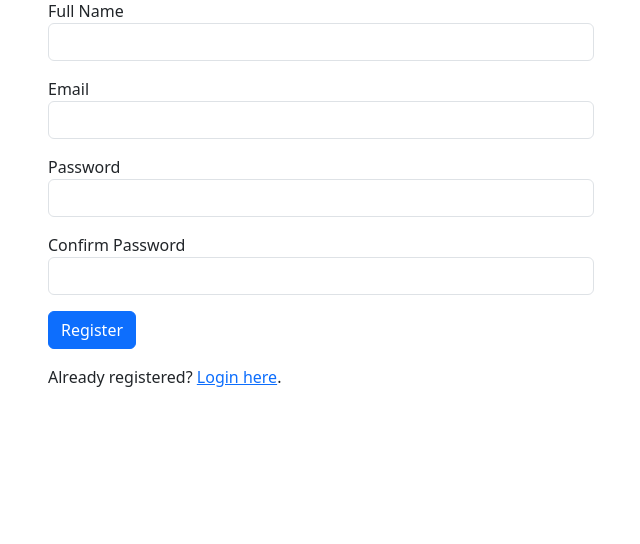
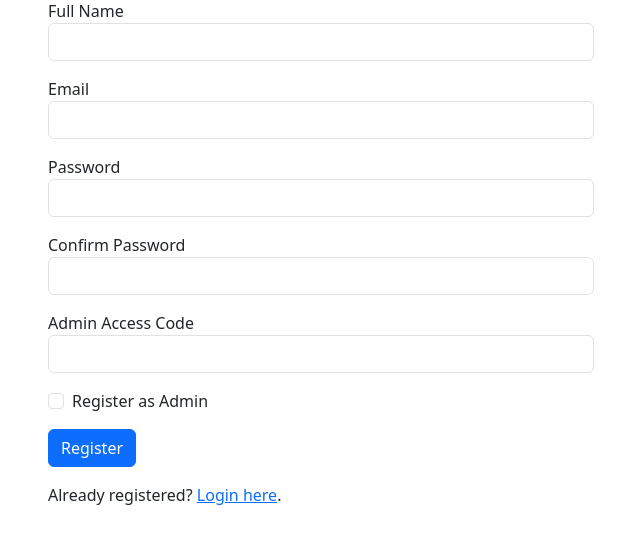
Before and after one commit to OreAdebiyi14/BookshopCA4, a Flask app: page /register in a window 1280 px wide. Shown: the part 143-687 px from the top of the page, without its empty margins (319-959 px from the left). Run offline with Flask 3, Linux system fonts and the light colour scheme.

Commit message:
commit 3: added the admin section

```diff
--- a/bookshop/app/forms.py
+++ b/bookshop/app/forms.py
@@ -1,5 +1,5 @@
 from flask_wtf import FlaskForm
-from wtforms import FloatField, IntegerField, StringField, PasswordField, SubmitField, TextAreaField
+from wtforms import BooleanField, FloatField, IntegerField, StringField, PasswordField, SubmitField, TextAreaField
 from wtforms.validators import InputRequired, Email, Length, EqualTo
 
 class RegisterForm(FlaskForm):
@@ -7,11 +7,14 @@ class RegisterForm(FlaskForm):
     email = StringField('Email', validators=[InputRequired(), Email()])
     password = PasswordField('Password', validators=[InputRequired(), Length(min=6)])
     confirm_password = PasswordField('Confirm Password', validators=[InputRequired(), EqualTo('password')])
+    admin_code = StringField('Admin Access Code')
+    is_admin = BooleanField('Register as Admin')
     submit = SubmitField('Register')
 
 class LoginForm(FlaskForm):
     email = StringField('Email', validators=[InputRequired(), Email()])
     password = PasswordField('Password', validators=[InputRequired()])
+    is_admin = BooleanField('Login as Admin')
     submit = SubmitField('Login')
 
 class BookForm(FlaskForm):
@@ -20,4 +23,4 @@ class BookForm(FlaskForm):
     price = FloatField('Price', validators=[InputRequired()])
     stock = IntegerField('Stock', validators=[InputRequired()])
     description = TextAreaField('Description')
-    submit = SubmitField('Save Book')
+    submit = SubmitField('Add Book')
--- a/bookshop/app/routes.py
+++ b/bookshop/app/routes.py
@@ -26,12 +26,16 @@ def register():
         new_user = User(
             full_name=form.full_name.data,
             email=form.email.data,
-            password_hash=hashed_password
+            password_hash=hashed_password,
+            is_admin=form.is_admin.data
         )
         db.session.add(new_user)
         db.session.commit()
         flash('Registration successful. Please login.', 'success')
         return redirect(url_for('main.login'))
+    if form.is_admin.data and form.admin_code.data.strip() != "admin123":
+        flash("Invalid admin access code", "danger")
+        return render_template("register.html", form=form)
 
     return render_template('register.html', form=form)
 
@@ -41,8 +45,11 @@ def login():
     if form.validate_on_submit():
         user = User.query.filter_by(email=form.email.data).first()
         if user and check_password_hash(user.password_hash, form.password.data):
+            if form.is_admin.data and not user.is_admin:
+                flash("This account is not an admin!", "danger")
+                return redirect(url_for('main.login'))
             login_user(user)
-            flash('Logged in successfully.', 'success')
+            flash('Login successful!', 'success')
             return redirect(url_for('main.home'))
         flash('Invalid email or password', 'danger')
     return render_template('login.html', form=form)
--- a/bookshop/app/templates/login.html
+++ b/bookshop/app/templates/login.html
@@ -7,6 +7,10 @@
       {{ form.hidden_tag() }}
       <div class="mb-3">{{ form.email.label }}{{ form.email(class="form-control") }}</div>
       <div class="mb-3">{{ form.password.label }}{{ form.password(class="form-control") }}</div>
+      <div class="mb-3 form-check">
+        {{ form.is_admin(class="form-check-input") }}
+        {{ form.is_admin.label(class="form-check-label") }}
+      </div>
       <div class="mb-3">{{ form.submit(class="btn btn-primary") }}</div>
     </form>
     <p>Don't have an account? <a href="{{ url_for('main.register') }}">Register here</a>.</p>
--- a/bookshop/app/templates/register.html
+++ b/bookshop/app/templates/register.html
@@ -9,8 +9,28 @@
       <div class="mb-3">{{ form.email.label }}{{ form.email(class="form-control") }}</div>
       <div class="mb-3">{{ form.password.label }}{{ form.password(class="form-control") }}</div>
       <div class="mb-3">{{ form.confirm_password.label }}{{ form.confirm_password(class="form-control") }}</div>
+      <div class="mb-3">
+        {{ form.admin_code.label }}
+        {{ form.admin_code(class="form-control", id="admin_code") }}
+      </div>
+      <div class="mb-3 form-check">
+        {{ form.is_admin(class="form-check-input") }}
+        {{ form.is_admin.label(class="form-check-label") }}
+      </div>
       <div class="mb-3">{{ form.submit(class="btn btn-primary") }}</div>
     </form>
+    <script>
+      const adminInput = document.getElementById("admin_code");
+      const adminBox = document.getElementById("admin_checkbox");
+
+      adminInput.addEventListener("input", function () {
+        if (adminInput.value.trim() === "admin123") {
+          adminBox.style.display = "block";
+        } else {
+          adminBox.style.display = "none";
+        }
+      });
+    </script>
     <p>Already registered? <a href="{{ url_for('main.login') }}">Login here</a>.</p>
   </div>
 </div>
```
Also changed, not shown: bookshop/app/models.py (+7 -4 lines).
